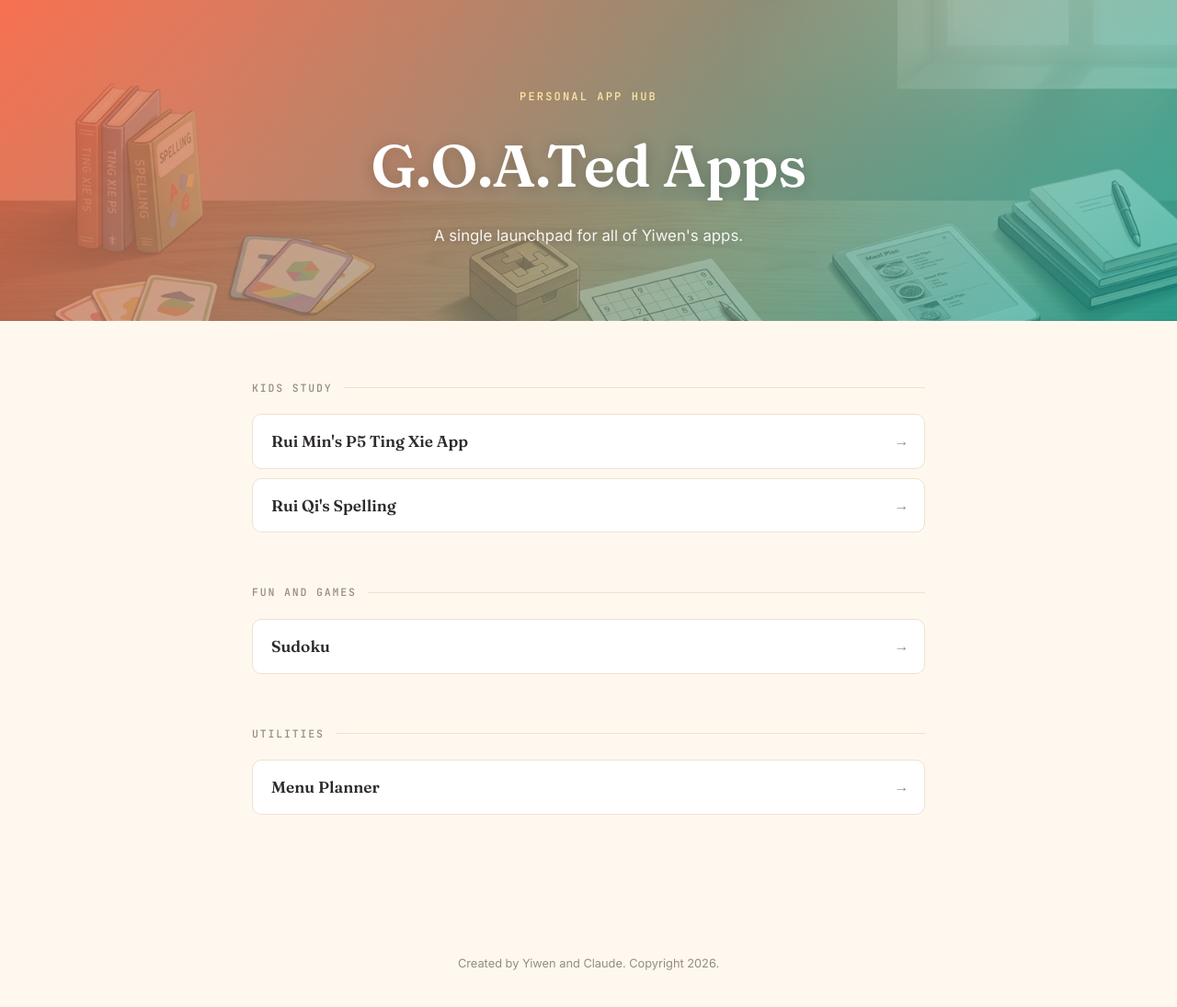
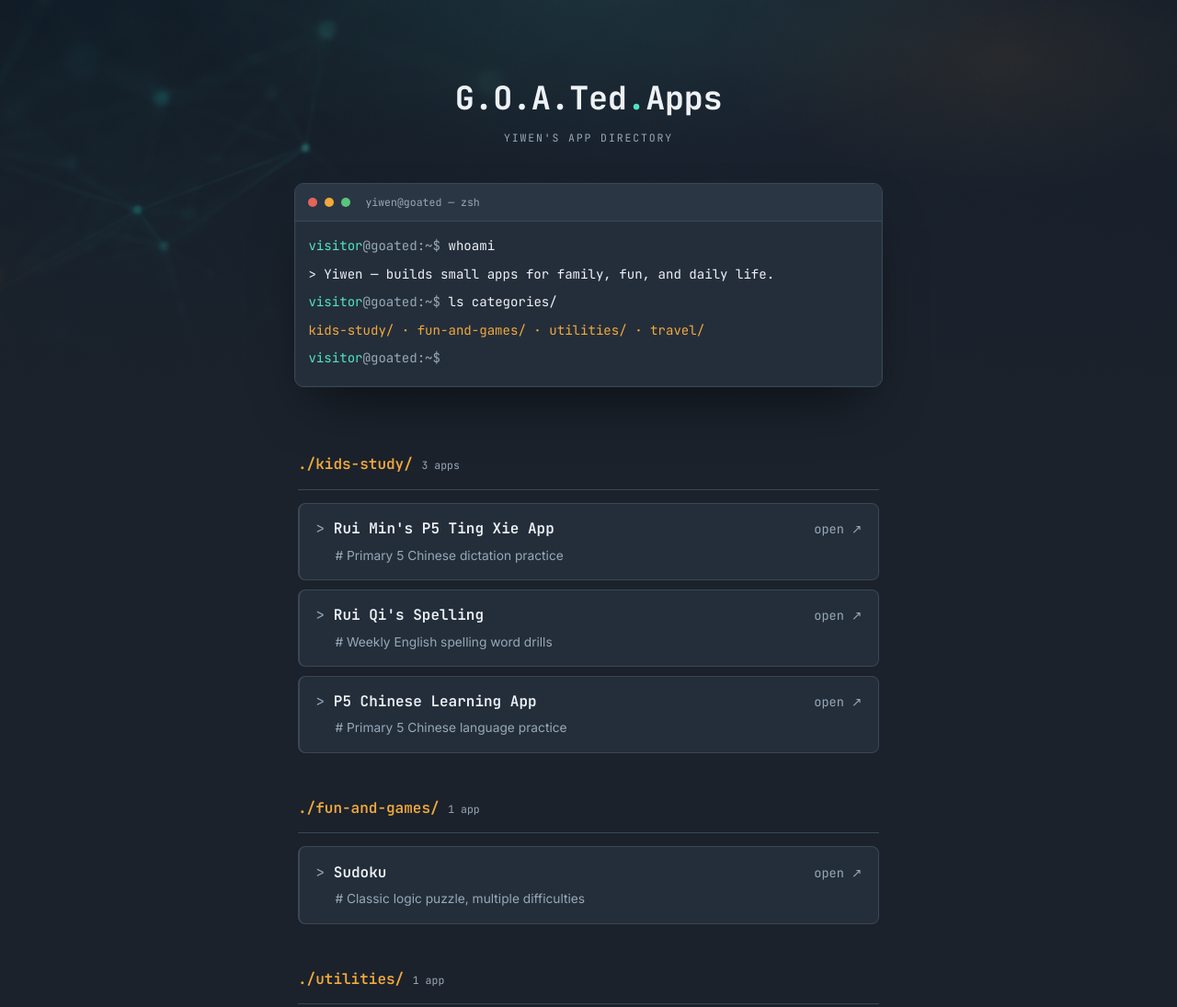
Before and after one commit to goatedapps/goatedapps.github.io, a plain HTML site: page index.html in a window 1280 px wide. Shown: the top 1095 px of the page at 92% size. Drawn offline with Linux system fonts and the light colour scheme.

Commit message:
Redesign homepage as a terminal-style app directory
Replaces the cream/terracotta list layout with a dark terminal hero
that boots up on load, plus category sections styled as directory
listings. App entries now live in apps-data.js so the list can be
updated without touching markup or styles.

```diff
--- /dev/null
+++ b/apps-data.js
@@ -0,0 +1,68 @@
+/*
+  App directory — edit this file to add, remove, or update apps.
+  No other file needs to change.
+
+  To edit an existing app: change its "name", "url", or "description".
+  To add an app: copy an { ... } entry inside the right category's
+    "apps" array and fill in the fields.
+  To add a new category: copy a whole { category: "...", apps: [...] }
+    block and give it a new category name.
+
+  Fields:
+    name        (required) — shown as the app title
+    url         (required) — where the "open" link goes
+    description (optional) — one-line blurb shown under the name
+*/
+
+const APP_DATA = [
+  {
+    category: "Kids Study",
+    apps: [
+      {
+        name: "Rui Min's P5 Ting Xie App",
+        url: "https://goatedapps.github.io/learntingxie/",
+        description: "Primary 5 Chinese dictation practice"
+      },
+      {
+        name: "Rui Qi's Spelling",
+        url: "https://goatedapps.github.io/rq-spelling/",
+        description: "Weekly English spelling word drills"
+      },
+      {
+        name: "P5 Chinese Learning App",
+        url: "https://chinese-practice-theta.vercel.app",
+        description: "Primary 5 Chinese language practice"
+      }
+    ]
+  },
+  {
+    category: "Fun and Games",
+    apps: [
+      {
+        name: "Sudoku",
+        url: "https://goatedapps.github.io/sudoku/",
+        description: "Classic logic puzzle, multiple difficulties"
+      }
+    ]
+  },
+  {
+    category: "Utilities",
+    apps: [
+      {
+        name: "Menu Planner",
+        url: "https://goatedapps.github.io/menuplanner/",
+        description: "Plan out the week's family meals"
+      }
+    ]
+  },
+  {
+    category: "Travel",
+    apps: [
+      {
+        name: "Beijing Trip Itinerary",
+        url: "https://goatedapps.github.io/Beijing2026/",
+        description: "Day-by-day plan for the Beijing trip"
+      }
+    ]
+  }
+];
--- a/index.html
+++ b/index.html
@@ -3,212 +3,61 @@
 <head>
 <meta charset="UTF-8">
 <meta name="viewport" content="width=device-width, initial-scale=1.0">
-<title>App Hub</title>
-<style>
-  @import url('https://fonts.googleapis.com/css2?family=Fraunces:opsz,wght@9..144,500;9..144,600&family=Inter:wght@400;500;600&family=JetBrains+Mono:wght@500&display=swap');
+<title>G.O.A.Ted Apps — Yiwen's App Directory</title>
+<meta name="description" content="A directory of small apps built by Yiwen — kids' study tools, games, and everyday utilities.">
 
-  :root{
-    --bg: #FFF8EF;
-    --panel: #FFFFFF;
-    --panel-border: #F1E1D0;
-    --text: #2E2A2E;
-    --muted: #948C82;
-    --accent: #FF6B4A;
-    --accent-2: #12B5A6;
-    --accent-dim: rgba(255, 107, 74, 0.10);
-  }
+<meta property="og:title" content="G.O.A.Ted Apps">
+<meta property="og:description" content="A directory of small apps built by Yiwen — kids' study tools, games, and everyday utilities.">
+<meta property="og:type" content="website">
+<meta property="og:image" content="images/og-image.png">
 
-  *{ box-sizing: border-box; margin: 0; padding: 0; }
-
-  body{
-    background: var(--bg);
-    color: var(--text);
-    font-family: 'Inter', system-ui, sans-serif;
-    line-height: 1.5;
-  }
-
-  /* Hero */
-  .hero{
-    position: relative;
-    padding: 6rem 1.5rem 5rem;
-    text-align: center;
-    overflow: hidden;
-    background-image:
-      linear-gradient(135deg, rgba(255,107,74,0.75), rgba(18,181,166,0.65)),
-      url('images/banner-bg.png');
-    background-size: cover, cover;
-    background-position: center, center;
-    background-repeat: no-repeat, no-repeat;
-    background-color: var(--accent);
-  }
-
-  .hero-eyebrow{
-    position: relative;
-    font-family: 'JetBrains Mono', monospace;
-    font-size: 0.75rem;
-    letter-spacing: 0.18em;
-    text-transform: uppercase;
-    color: #FFE8A3;
-    margin-bottom: 1.1rem;
-  }
-
-  .hero h1{
-    position: relative;
-    font-family: 'Fraunces', serif;
-    font-weight: 600;
-    font-size: clamp(2.4rem, 6vw, 4rem);
-    letter-spacing: -0.01em;
-    color: #FFFFFF;
-    text-shadow: 0 2px 16px rgba(0,0,0,0.22);
-  }
-
-  .hero p{
-    position: relative;
-    margin-top: 1rem;
-    color: rgba(255,255,255,0.92);
-    font-size: 1.05rem;
-    max-width: 36rem;
-    margin-left: auto;
-    margin-right: auto;
-    text-shadow: 0 1px 10px rgba(0,0,0,0.18);
-  }
-
-  /* Sections */
-  main{
-    max-width: 780px;
-    margin: 0 auto;
-    padding: 4rem 1.5rem 6rem;
-  }
-
-  .category{
-    margin-bottom: 3.5rem;
-  }
-
-  .category-label{
-    display: flex;
-    align-items: center;
-    gap: 0.75rem;
-    margin-bottom: 1.25rem;
-  }
-
-  .category-label span{
-    font-family: 'JetBrains Mono', monospace;
-    font-size: 0.72rem;
-    letter-spacing: 0.16em;
-    text-transform: uppercase;
-    color: var(--muted);
-    white-space: nowrap;
-  }
-
-  .category-label::after{
-    content: "";
-    flex: 1;
-    height: 1px;
-    background: var(--panel-border);
-  }
-
-  .app-list{
-    display: flex;
-    flex-direction: column;
-    gap: 0.6rem;
-  }
-
-  .app-row{
-    display: flex;
-    align-items: center;
-    justify-content: space-between;
-    gap: 1rem;
-    padding: 1rem 1.25rem;
-    background: var(--panel);
-    border: 1px solid var(--panel-border);
-    border-radius: 10px;
-    text-decoration: none;
-    color: var(--text);
-    transition: border-color 0.15s ease, background 0.15s ease, transform 0.15s ease;
-  }
-
-  .app-row:hover{
-    border-color: var(--accent);
-    background: var(--accent-dim);
-    transform: translateX(2px);
-  }
-
-  .app-name{
-    font-family: 'Fraunces', serif;
-    font-weight: 600;
-    font-size: 1.08rem;
-  }
-
-  .app-row .arrow{
-    font-family: 'JetBrains Mono', monospace;
-    color: var(--muted);
-    transition: color 0.15s ease, transform 0.15s ease;
-  }
-
-  .app-row:hover .arrow{
-    color: var(--accent);
-    transform: translateX(3px);
-  }
-
-  footer{
-    text-align: center;
-    color: var(--muted);
-    font-size: 0.8rem;
-    padding-bottom: 3rem;
-  }
-
-  @media (prefers-reduced-motion: reduce){
-    .app-row, .app-row .arrow{ transition: none; }
-  }
-</style>
+<link rel="icon" type="image/png" href="images/favicon.png">
+<link rel="stylesheet" href="styles.css">
 </head>
 <body>
 
+  <div class="backdrop" aria-hidden="true"></div>
+
   <header class="hero">
-    <div class="hero-eyebrow">Personal App Hub</div>
-    <h1>G.O.A.Ted Apps </h1>
-    <p>A single launchpad for all of Yiwen's apps.</p>
+    <div class="brand">G.O.A.Ted<span class="dot">.</span>Apps</div>
+    <div class="brand-sub">Yiwen's App Directory</div>
+
+    <div class="terminal" role="group" aria-label="Introduction">
+      <div class="terminal-bar">
+        <span class="tab-dot red"></span>
+        <span class="tab-dot amber"></span>
+        <span class="tab-dot green"></span>
+        <span class="terminal-title">yiwen@goated — zsh</span>
+      </div>
+      <div class="terminal-body">
+        <div class="term-line" style="--delay:0s">
+          <span class="prompt-user">visitor</span><span class="prompt-path">@goated</span><span class="prompt-sigil">:~$</span> whoami
+        </div>
+        <div class="term-line" style="--delay:0.8s">
+          <span class="out">&gt; Yiwen — builds small apps for family, fun, and daily life.</span>
+        </div>
+        <div class="term-line" style="--delay:1.7s">
+          <span class="prompt-user">visitor</span><span class="prompt-path">@goated</span><span class="prompt-sigil">:~$</span> ls categories/
+        </div>
+        <div class="term-line" style="--delay:2.5s">
+          <span class="out-dir" id="hero-categories">kids-study/ &middot; fun-and-games/ &middot; utilities/</span>
+        </div>
+        <div class="term-line" style="--delay:3.4s">
+          <span class="prompt-user">visitor</span><span class="prompt-path">@goated</span><span class="prompt-sigil">:~$</span> <span class="cursor" aria-hidden="true"></span>
+        </div>
+      </div>
+    </div>
   </header>
 
-  <main>
-
-    <section class="category">
-      <div class="category-label"><span>Kids Study</span></div>
-      <div class="app-list">
-        <a class="app-row" href="https://goatedapps.github.io/learntingxie/">
-          <span class="app-name">Rui Min's P5 Ting Xie App</span>
-          <span class="arrow">&rarr;</span>
-        </a>
-        <a class="app-row" href="https://goatedapps.github.io/rq-spelling/">
-          <span class="app-name">Rui Qi's Spelling</span>
-          <span class="arrow">&rarr;</span>
-        </a>
-      </div>
-    </section>
-
-    <section class="category">
-      <div class="category-label"><span>Fun and Games</span></div>
-      <div class="app-list">
-        <a class="app-row" href="https://goatedapps.github.io/sudoku/">
-          <span class="app-name">Sudoku</span>
-          <span class="arrow">&rarr;</span>
-        </a>
-      </div>
-    </section>
-
-    <section class="category">
-      <div class="category-label"><span>Utilities</span></div>
-      <div class="app-list">
-        <a class="app-row" href="https://goatedapps.github.io/menuplanner/">
-          <span class="app-name">Menu Planner</span>
-          <span class="arrow">&rarr;</span>
-        </a>
-      </div>
-    </section>
-
+  <main id="catalog" aria-label="App directory">
+    <!-- populated by script.js from apps-data.js -->
   </main>
 
-  <footer>Created by Yiwen and Claude. Copyright 2026.</footer>
+  <footer>
+    <span class="prompt-user">yiwen@goated</span>:~$ <span aria-hidden="true">//</span> built by Yiwen and Claude. Copyright 2026.
+  </footer>
 
+  <script src="apps-data.js"></script>
+  <script src="script.js"></script>
 </body>
 </html>
--- /dev/null
+++ b/script.js
@@ -0,0 +1,120 @@
+(function () {
+  "use strict";
+
+  function slugify(str) {
+    return str.trim().toLowerCase().replace(/[^a-z0-9]+/g, "-").replace(/(^-|-$)/g, "");
+  }
+
+  function fillHeroCategories() {
+    var el = document.getElementById("hero-categories");
+    if (!el || typeof APP_DATA === "undefined") return;
+    el.textContent = APP_DATA.map(function (g) {
+      return slugify(g.category) + "/";
+    }).join(" · ");
+  }
+
+  function buildCatalog() {
+    var root = document.getElementById("catalog");
+    if (!root || typeof APP_DATA === "undefined") return;
+
+    var rowIndex = 0;
+
+    APP_DATA.forEach(function (group, groupIndex) {
+      var section = document.createElement("section");
+      section.className = "dir";
+      section.style.setProperty("--delay", groupIndex * 0.05 + "s");
+
+      var head = document.createElement("div");
+      head.className = "dir-head";
+
+      var path = document.createElement("span");
+      path.className = "dir-path";
+      path.textContent = "./" + slugify(group.category) + "/";
+
+      var count = document.createElement("span");
+      count.className = "dir-count";
+      var n = group.apps.length;
+      count.textContent = n + (n === 1 ? " app" : " apps");
+
+      head.appendChild(path);
+      head.appendChild(count);
+
+      var rule = document.createElement("div");
+      rule.className = "dir-rule";
+
+      var list = document.createElement("div");
+      list.className = "file-list";
+
+      group.apps.forEach(function (app) {
+        var row = document.createElement("a");
+        row.className = "file-row";
+        row.href = app.url;
+        row.target = "_blank";
+        row.rel = "noopener noreferrer";
+        row.style.setProperty("--stagger", (rowIndex % 6) * 0.05 + "s");
+        rowIndex++;
+
+        var main = document.createElement("span");
+        main.className = "file-main";
+
+        var prompt = document.createElement("span");
+        prompt.className = "file-prompt";
+        prompt.textContent = ">";
+        prompt.setAttribute("aria-hidden", "true");
+
+        var name = document.createElement("span");
+        name.className = "file-name";
+        name.textContent = app.name;
+
+        var open = document.createElement("span");
+        open.className = "file-open";
+        open.textContent = "open ↗";
+
+        main.appendChild(prompt);
+        main.appendChild(name);
+        main.appendChild(open);
+        row.appendChild(main);
+
+        if (app.description) {
+          var desc = document.createElement("span");
+          desc.className = "file-desc";
+          desc.textContent = "# " + app.description;
+          row.appendChild(desc);
+        }
+
+        list.appendChild(row);
+      });
+
+      section.appendChild(head);
+      section.appendChild(rule);
+      section.appendChild(list);
+      root.appendChild(section);
+    });
+  }
+
+  function observeReveals() {
+    var targets = document.querySelectorAll(".dir, .file-row");
+    if (!("IntersectionObserver" in window)) {
+      targets.forEach(function (el) { el.classList.add("in-view"); });
+      return;
+    }
+    var observer = new IntersectionObserver(
+      function (entries) {
+        entries.forEach(function (entry) {
+          if (entry.isIntersecting) {
+            entry.target.classList.add("in-view");
+            observer.unobserve(entry.target);
+          }
+        });
+      },
+      { threshold: 0.1, rootMargin: "0px 0px -40px 0px" }
+    );
+    targets.forEach(function (el) { observer.observe(el); });
+  }
+
+  document.addEventListener("DOMContentLoaded", function () {
+    fillHeroCategories();
+    buildCatalog();
+    observeReveals();
+  });
+})();
--- /dev/null
+++ b/styles.css
@@ -0,0 +1,319 @@
+@import url('https://fonts.googleapis.com/css2?family=JetBrains+Mono:wght@400;500;600;700&family=Inter:wght@400;500;600&display=swap');
+
+:root{
+  --ink: #1B222C;
+  --panel: #242E3B;
+  --panel-raised: #2B3644;
+  --line: #3B4753;
+  --paper: #EEF2F6;
+  --dim: #98A8B7;
+  --signal: #4FE3C4;
+  --signal-dim: rgba(79, 227, 196, 0.14);
+  --flare: #F2A93B;
+}
+
+*{ box-sizing: border-box; margin: 0; padding: 0; }
+
+html{ scroll-behavior: smooth; }
+
+body{
+  background: var(--ink);
+  color: var(--paper);
+  font-family: 'Inter', system-ui, sans-serif;
+  line-height: 1.55;
+  min-height: 100vh;
+}
+
+::selection{
+  background: var(--signal);
+  color: var(--ink);
+}
+
+a{ color: inherit; }
+
+:focus-visible{
+  outline: 2px solid var(--signal);
+  outline-offset: 3px;
+  border-radius: 3px;
+}
+
+/* ---------- ambient backdrop ---------- */
+
+.backdrop{
+  position: fixed;
+  inset: 0;
+  z-index: -1;
+  pointer-events: none;
+  background:
+    radial-gradient(ellipse 60% 45% at 50% -5%, rgba(79, 227, 196, 0.10), transparent 60%),
+    radial-gradient(ellipse 40% 30% at 85% 8%, rgba(242, 169, 59, 0.07), transparent 60%),
+    linear-gradient(180deg, rgba(27,34,44,0.35) 0%, var(--ink) 55%),
+    url('images/hero-bg.png');
+  background-size: cover, cover, cover, cover;
+  background-position: center, center, center, top center;
+  background-repeat: no-repeat, no-repeat, no-repeat, no-repeat;
+  background-attachment: fixed, fixed, fixed, fixed;
+}
+
+/* ---------- hero / terminal ---------- */
+
+.hero{
+  padding: 5rem 1.5rem 3.5rem;
+  display: flex;
+  flex-direction: column;
+  align-items: center;
+}
+
+.brand{
+  font-family: 'JetBrains Mono', monospace;
+  font-weight: 700;
+  font-size: clamp(1.6rem, 4vw, 2.2rem);
+  letter-spacing: -0.01em;
+  margin-bottom: 0.4rem;
+  text-align: center;
+}
+
+.brand .dot{ color: var(--signal); }
+
+.brand-sub{
+  font-family: 'JetBrains Mono', monospace;
+  font-size: 0.72rem;
+  letter-spacing: 0.16em;
+  text-transform: uppercase;
+  color: var(--dim);
+  margin-bottom: 2.5rem;
+  text-align: center;
+}
+
+.terminal{
+  width: 100%;
+  max-width: 640px;
+  background: var(--panel);
+  border: 1px solid var(--line);
+  border-radius: 10px;
+  box-shadow:
+    0 30px 60px -20px rgba(0,0,0,0.55),
+    0 0 0 1px rgba(255,255,255,0.02) inset;
+  overflow: hidden;
+}
+
+.terminal-bar{
+  display: flex;
+  align-items: center;
+  gap: 0.5rem;
+  padding: 0.7rem 0.9rem;
+  background: var(--panel-raised);
+  border-bottom: 1px solid var(--line);
+}
+
+.terminal-bar .tab-dot{
+  width: 10px;
+  height: 10px;
+  border-radius: 50%;
+  display: inline-block;
+}
+.tab-dot.red{ background: #E5645B; }
+.tab-dot.amber{ background: var(--flare); }
+.tab-dot.green{ background: #58C57B; }
+
+.terminal-bar .terminal-title{
+  margin-left: 0.5rem;
+  font-family: 'JetBrains Mono', monospace;
+  font-size: 0.72rem;
+  color: var(--dim);
+}
+
+.terminal-body{
+  padding: 1rem 1rem 1.2rem 0.9rem;
+  font-family: 'JetBrains Mono', monospace;
+  font-size: 0.88rem;
+}
+
+.term-line{
+  white-space: normal;
+  clip-path: inset(0 100% 0 0);
+  animation: reveal-line 0.7s steps(44, end) forwards;
+  animation-delay: var(--delay, 0s);
+  margin-bottom: 0.55rem;
+}
+
+.term-line:last-child{ margin-bottom: 0; }
+
+.term-line .prompt-user{ color: var(--signal); }
+.term-line .prompt-path{ color: var(--dim); }
+.term-line .prompt-sigil{ color: var(--dim); }
+.term-line .out{ color: var(--paper); }
+.term-line .out-dir{ color: var(--flare); }
+
+.cursor{
+  display: inline-block;
+  width: 0.55em;
+  height: 1em;
+  background: var(--signal);
+  vertical-align: -0.15em;
+  margin-left: 0.35em;
+  animation: blink 1.1s steps(1) infinite;
+}
+
+@keyframes reveal-line{
+  to{ clip-path: inset(0 0 0 0); }
+}
+
+@keyframes blink{
+  0%, 49%{ opacity: 1; }
+  50%, 100%{ opacity: 0; }
+}
+
+/* ---------- catalog ---------- */
+
+main{
+  max-width: 680px;
+  margin: 0 auto;
+  padding: 1rem 1.5rem 6rem;
+}
+
+.dir{
+  margin-bottom: 3rem;
+  opacity: 0;
+  transform: translateY(16px);
+  transition: opacity 0.6s ease, transform 0.6s ease;
+}
+
+.dir.in-view{
+  opacity: 1;
+  transform: translateY(0);
+}
+
+.dir-head{
+  display: flex;
+  align-items: baseline;
+  gap: 0.6rem;
+  margin-bottom: 0.85rem;
+}
+
+.dir-path{
+  font-family: 'JetBrains Mono', monospace;
+  font-weight: 600;
+  font-size: 1rem;
+  color: var(--flare);
+}
+
+.dir-count{
+  font-family: 'JetBrains Mono', monospace;
+  font-size: 0.72rem;
+  color: var(--dim);
+}
+
+.dir-rule{
+  height: 1px;
+  background: var(--line);
+  margin-bottom: 0.9rem;
+}
+
+.file-list{
+  display: flex;
+  flex-direction: column;
+  gap: 0.6rem;
+}
+
+.file-row{
+  display: block;
+  padding: 0.95rem 1.1rem;
+  background: var(--panel);
+  border: 1px solid var(--line);
+  border-left: 2px solid var(--line);
+  border-radius: 8px;
+  text-decoration: none;
+  opacity: 0;
+  transform: translateY(10px);
+  transition:
+    opacity 0.5s ease, transform 0.5s ease,
+    border-color 0.15s ease, background 0.15s ease;
+  transition-delay: var(--stagger, 0s);
+}
+
+.file-row.in-view{
+  opacity: 1;
+  transform: translateY(0);
+}
+
+.file-row:hover,
+.file-row:focus-visible{
+  border-color: var(--signal);
+  border-left-color: var(--signal);
+  background: var(--signal-dim);
+}
+
+.file-main{
+  display: flex;
+  align-items: baseline;
+  gap: 0.6rem;
+}
+
+.file-prompt{
+  font-family: 'JetBrains Mono', monospace;
+  color: var(--dim);
+  transition: color 0.15s ease;
+}
+
+.file-row:hover .file-prompt,
+.file-row:focus-visible .file-prompt{
+  color: var(--signal);
+}
+
+.file-name{
+  font-family: 'JetBrains Mono', monospace;
+  font-weight: 600;
+  font-size: 1rem;
+  flex: 1;
+}
+
+.file-open{
+  font-family: 'JetBrains Mono', monospace;
+  font-size: 0.85rem;
+  color: var(--dim);
+  transition: color 0.15s ease, transform 0.15s ease;
+}
+
+.file-row:hover .file-open,
+.file-row:focus-visible .file-open{
+  color: var(--signal);
+  transform: translate(2px, -2px);
+}
+
+.file-desc{
+  display: block;
+  margin-top: 0.35rem;
+  margin-left: 1.3rem;
+  font-family: 'Inter', sans-serif;
+  font-size: 0.86rem;
+  color: var(--dim);
+}
+
+footer{
+  text-align: center;
+  padding: 2.5rem 1.5rem 3.5rem;
+  font-family: 'JetBrains Mono', monospace;
+  font-size: 0.78rem;
+  color: var(--dim);
+}
+
+footer .prompt-user{ color: var(--signal); }
+
+@media (max-width: 520px){
+  .file-desc{ margin-left: 0; }
+  .terminal-body{ font-size: 0.8rem; }
+}
+
+@media (prefers-reduced-motion: reduce){
+  .term-line{
+    animation: none;
+    clip-path: none;
+  }
+  .cursor{ animation: none; }
+  .dir, .file-row{
+    transition: none;
+    opacity: 1;
+    transform: none;
+  }
+}
```
Also changed, not shown: images/favicon.png (added), images/hero-bg.png (added), images/og-image.png (added).
